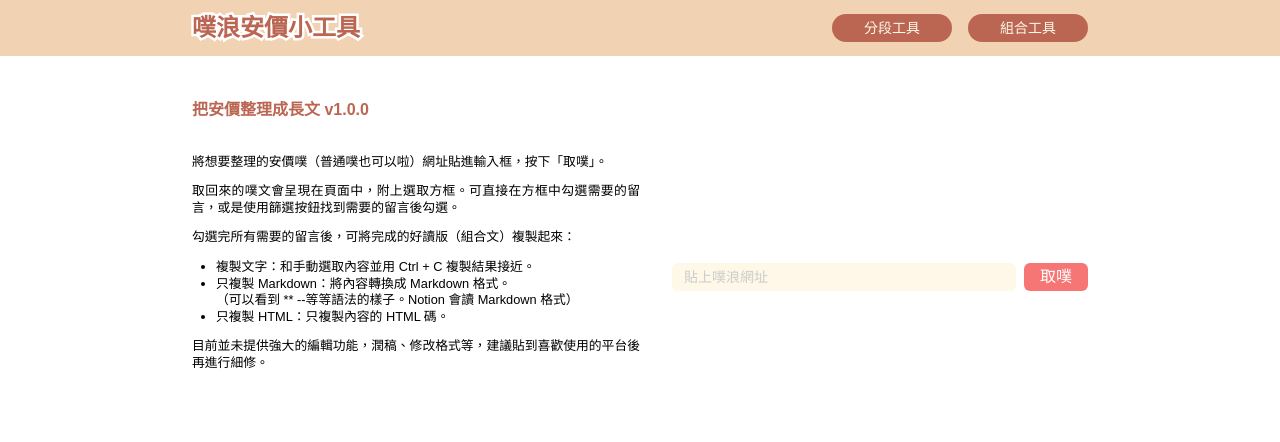
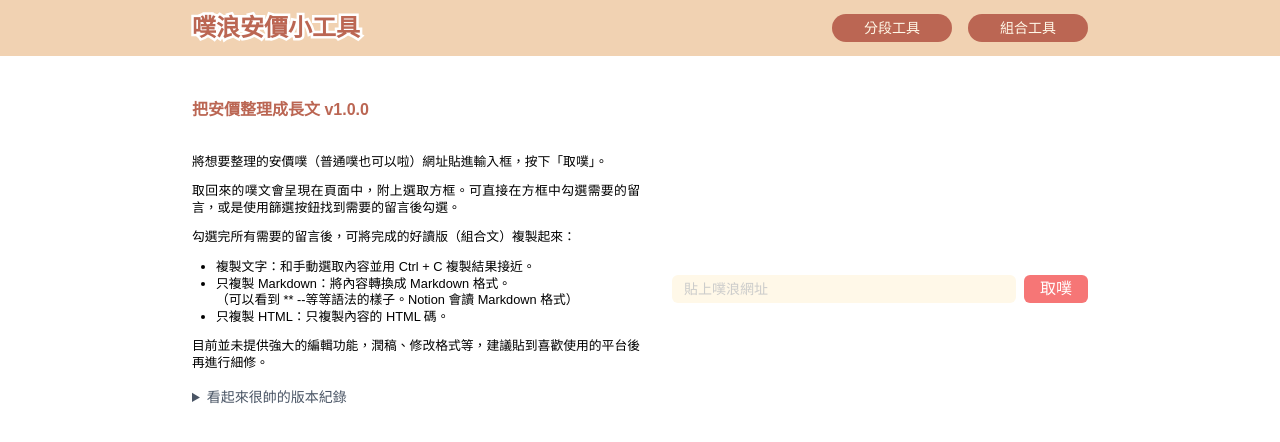
Before and after one commit to LeeYitian/plurkAnchorTools, a Next.js app: page /unit in a window 1280 px wide. Shown: the top 442 px of the page. Built offline with nearby package versions, Linux system fonts and the light colour scheme.

Commit message:
replace unit version detail

```diff
--- a/src/app/unit/features/LinkArea.tsx
+++ b/src/app/unit/features/LinkArea.tsx
@@ -3,6 +3,7 @@ import LinkInput from "@/app/unit/components/LinkInput/LinkInput";
 import { PlurksDataContext } from "@/providers/PlurksDataProvider";
 import clsx from "clsx";
 import { useContext } from "react";
+import VersionDetailUnit from "../components/VersionDetailUnit";
 
 export default function LinkArea() {
   const [{ hasData }] = useContext(PlurksDataContext);
@@ -14,7 +15,8 @@ export default function LinkArea() {
       })}
     >
       {!hasData && (
-        <section className="flex-[1_0_50%] order-2 md:order-1">
+        <div className="order-2 md:order-1 flex-[1_0_50%]">
+          <section>
             <p>
               將想要整理的安價噗（普通噗也可以啦）網址貼進輸入框，按下「取噗」。
             </p>
@@ -35,6 +37,8 @@ export default function LinkArea() {
               目前並未提供強大的編輯功能，潤稿、修改格式等，建議貼到喜歡使用的平台後再進行細修。
             </p>
           </section>
+          <VersionDetailUnit />
+        </div>
       )}
       <LinkInput />
     </div>
```
Lines whose indentation alone changed are shown as unchanged.
